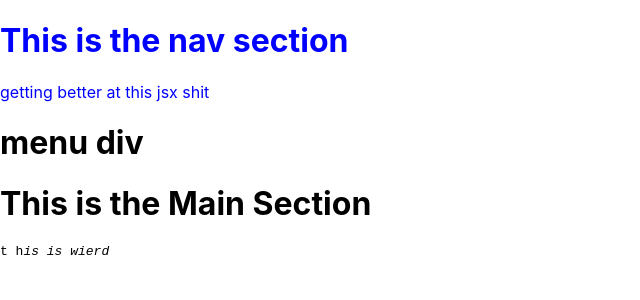
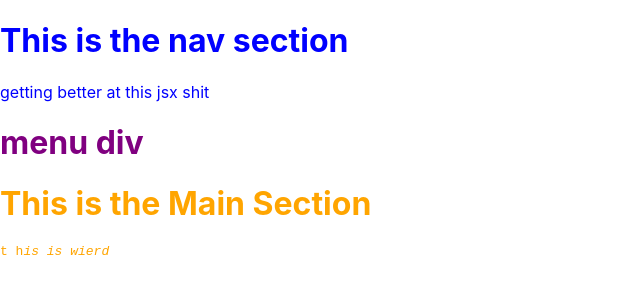
Before and after one commit to ianfletcher314/BrasiliaRestaurant, a React (Create React App) app: page / in a window 1280 px wide. Shown: the top 300 px of the page, without its empty margins (0-640 px from the left). Built offline with nearby package versions, Linux system fonts and the light colour scheme.

Commit message:
connected and imported individual style sheets to each component

```diff
--- a/src/components/Main/Main.jsx
+++ b/src/components/Main/Main.jsx
@@ -1,5 +1,7 @@
+import './style.css'
+
 function Main() {
-    return <div>
+    return <div className="main">
         <h1>This is the Main Section</h1>
         <pre>
             t
--- a/src/components/Main/style.css
+++ b/src/components/Main/style.css
@@ -0,0 +1,3 @@
+.main {
+  color: orange;
+}
--- a/src/components/Menu/Menu.jsx
+++ b/src/components/Menu/Menu.jsx
@@ -1,5 +1,9 @@
+import './style.css'
+
 function Menu() {
-    return <h1>menu div</h1>;
+    return <div className="menu">
+    <h1>menu div</h1>
+    </div>;
   }
 
 export default Menu
--- a/src/components/Menu/style.css
+++ b/src/components/Menu/style.css
@@ -0,0 +1,3 @@
+.menu {
+  color: purple;
+}
```
